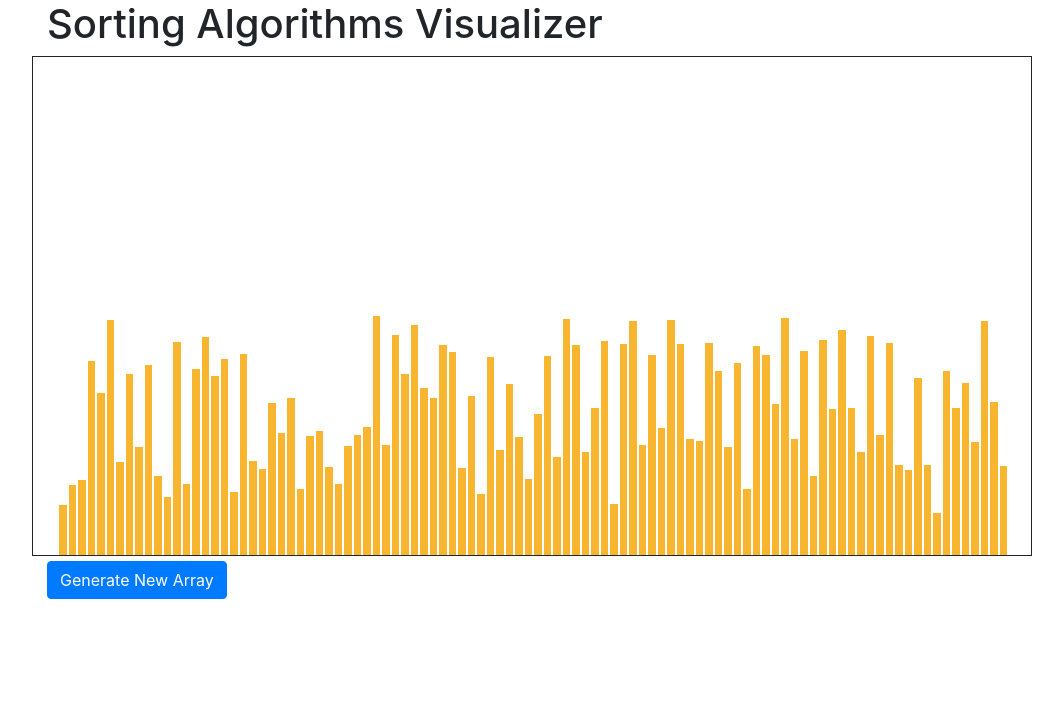
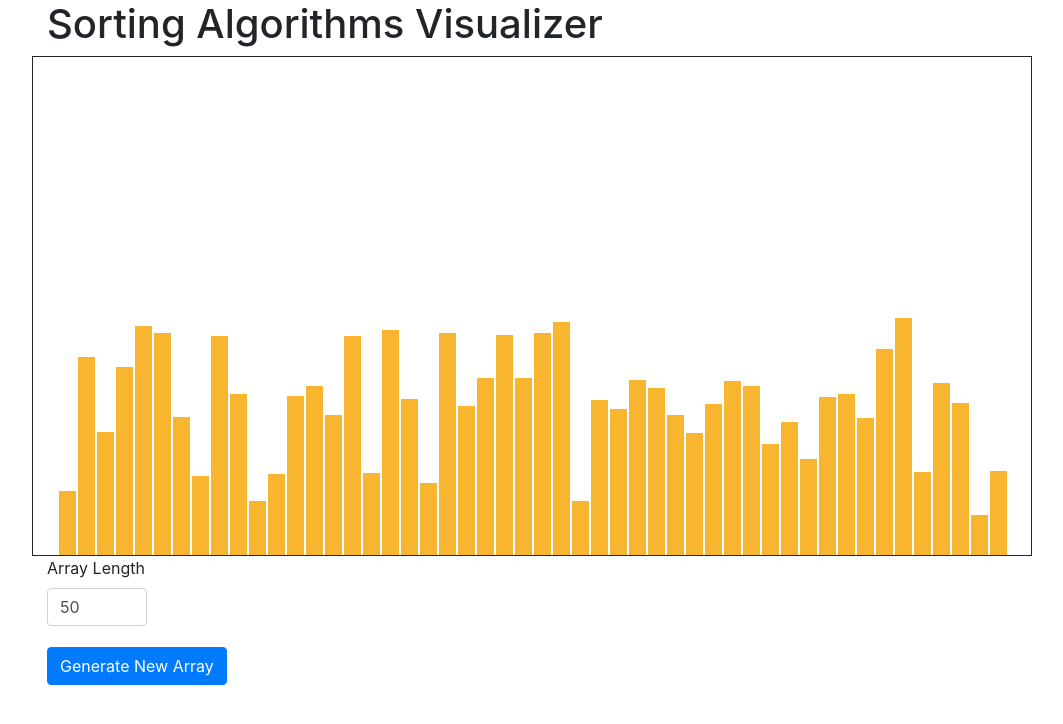
Before and after one commit to MohamedMahmoudHassan/Sorting-Algorithms-Visualizer, a React (Create React App) app: page / in a window 1280 px wide. Shown: the top 724 px of the page, without its empty margins (38-1101 px from the left). Built offline with nearby package versions, Linux system fonts and the light colour scheme.

Commit message:
Array length is input variable

```diff
--- a/src/App.js
+++ b/src/App.js
@@ -14,7 +14,7 @@ class App extends Component {
 
   constructor() {
     super();
-    const length = 100;
+    const length = 50;
     const arrayElements = generateRandomElements(length);
     this.state = {
       array: {
@@ -24,7 +24,7 @@ class App extends Component {
         sortSteps: [arrayElements],
         length
       },
-      sortInterval: 10,
+      sortInterval: 50,
       sortAlgorithm: "mergeSort"
     };
   }
@@ -73,6 +73,12 @@ class App extends Component {
     this.setState({ array });
   };
 
+  changeArrayProp = ({ currentTarget: input }) => {
+    const array = { ...this.state.array };
+    array[input.name] = input.value;
+    this.setState({ array });
+  };
+
   render() {
     const { sortInterval, sortAlgorithm, array } = this.state;
     return (
@@ -84,7 +90,11 @@ class App extends Component {
           onClick={this.handleSortStart}
           elements={array.sortSteps[array.currentStepId]}
         />
-        <ControlBar generateNewArray={this.generateNewArray} />
+        <ControlBar
+          generateNewArray={this.generateNewArray}
+          arrayLength={array.length}
+          changeArrayLength={this.changeArrayProp}
+        />
       </div>
     );
   }
--- a/src/components/controlBar.jsx
+++ b/src/components/controlBar.jsx
@@ -1,13 +1,23 @@
 import React from "react";
 import ActionButton from "./actionButton";
+import Input from "./input";
 
-const ControlBar = ({ generateNewArray }) => {
+const ControlBar = ({ arrayLength, generateNewArray, changeArrayLength }) => {
   return (
-    <ActionButton
-      label="Generate New Array"
-      handleClick={generateNewArray}
-      style={{ marginTop: 5 }}
-    />
+    <div>
+      <Input
+        name="length"
+        label="Array Length"
+        value={arrayLength}
+        style={{ width: 100 }}
+        onChange={changeArrayLength}
+      />
+      <ActionButton
+        label="Generate New Array"
+        handleClick={generateNewArray}
+        style={{ marginTop: 5 }}
+      />
+    </div>
   );
 };
 
--- /dev/null
+++ b/src/components/input.jsx
@@ -0,0 +1,13 @@
+import React from "react";
+
+const Input = ({ label, name, error, ...rest }) => {
+  return (
+    <div className="form-group">
+      <label htmlFor={name}>{label}</label>
+      <input {...rest} name={name} id={name} key={name} className="form-control" />
+      {error && <div className="alert alert-danger">{error}</div>}
+    </div>
+  );
+};
+
+export default Input;
```
